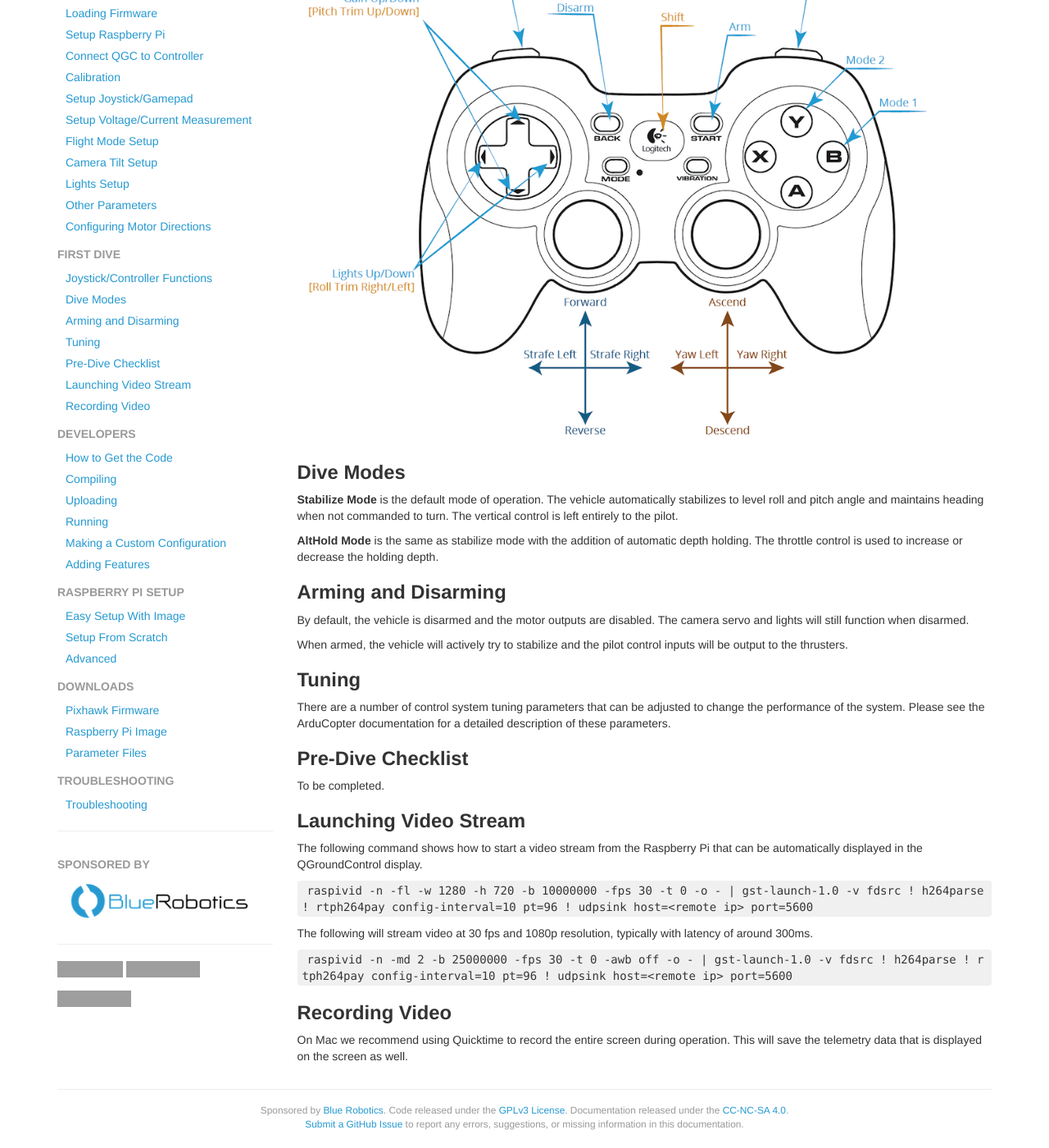
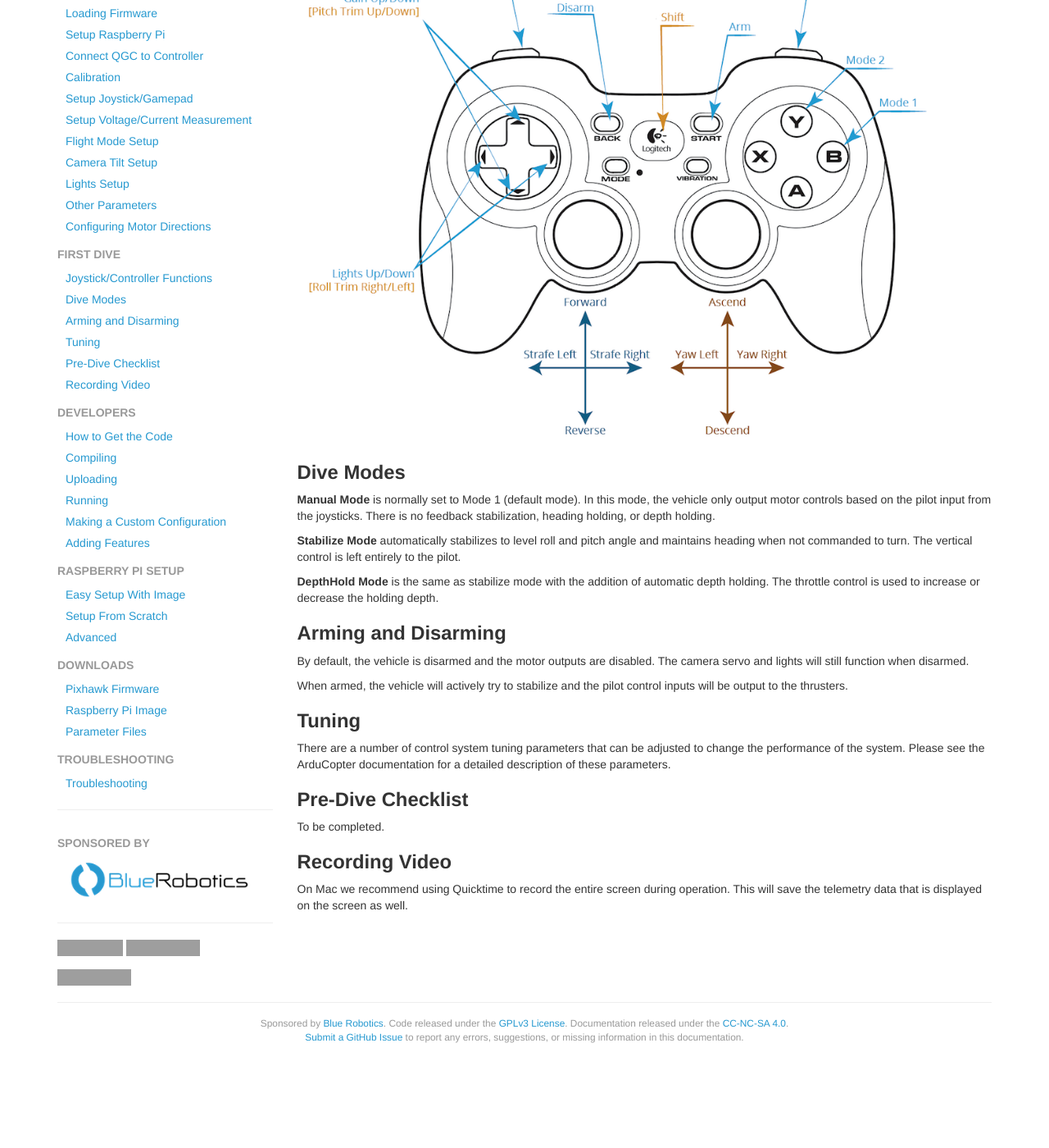
Before and after one commit to bluerobotics/retired-ardusub-docs, a Jekyll site: the page built from pages/first-dive.md, in a window 1280 px wide and 1400 px high, scrolled down 374 px. Shown: the whole window at 82% size. Built offline with Jekyll 4.4.1, drawn with Linux system fonts in a browser that asks for light colours; nearby versions of some CDN libraries; some web fonts are replaced; comment, search, counter and statistics services are not loaded; after the commit the page ends 1668 px from its top, so only the background shows below that; grey boxes are pictures that could not be loaded.

Commit message:
Update first dive page.

````diff
--- a/pages/first-dive.md
+++ b/pages/first-dive.md
@@ -8,7 +8,6 @@ nav:
 - Arming and Disarming: arming-and-disarming
 - Tuning: tuning
 - Pre-Dive Checklist: pre-dive-checklist
-- Launching Video Stream: launching-video-stream
 - Recording Video: recording-video
 ---
 
@@ -24,9 +23,11 @@ The gamepad controls the ROV during operation. It has been tested with the Micro
 
 ## Dive Modes
 
-**Stabilize Mode** is the default mode of operation. The vehicle automatically stabilizes to level roll and pitch angle and maintains heading when not commanded to turn. The vertical control is left entirely to the pilot.
+**Manual Mode** is normally set to Mode 1 (default mode). In this mode, the vehicle only output motor controls based on the pilot input from the joysticks. There is no feedback stabilization, heading holding, or depth holding.
 
-**AltHold Mode** is the same as stabilize mode with the addition of automatic depth holding. The throttle control is used to increase or decrease the holding depth.
+**Stabilize Mode** automatically stabilizes to level roll and pitch angle and maintains heading when not commanded to turn. The vertical control is left entirely to the pilot.
+
+**DepthHold Mode** is the same as stabilize mode with the addition of automatic depth holding. The throttle control is used to increase or decrease the holding depth.
 
 ## Arming and Disarming
 
@@ -42,20 +43,6 @@ There are a number of control system tuning parameters that can be adjusted to c
 
 To be completed.
 
-## Launching Video Stream
-
-The following command shows how to start a video stream from the Raspberry Pi that can be automatically displayed in the QGroundControl display.
-
-```
-raspivid -n -fl -w 1280 -h 720 -b 10000000 -fps 30 -t 0 -o - | gst-launch-1.0 -v fdsrc ! h264parse ! rtph264pay config-interval=10 pt=96 ! udpsink host=<remote ip> port=5600
-```
-
-The following will stream video at 30 fps and 1080p resolution, typically with latency of around 300ms.
-
-```
-raspivid -n -md 2 -b 25000000 -fps 30 -t 0 -awb off -o - | gst-launch-1.0 -v fdsrc ! h264parse ! rtph264pay config-interval=10 pt=96 ! udpsink host=<remote ip> port=5600
-```
-
 ## Recording Video
 
 On Mac we recommend using Quicktime to record the entire screen during operation. This will save the telemetry data that is displayed on the screen as well.
````
Also changed, not shown: pages/initial-setup.md (+0 -10 lines).
